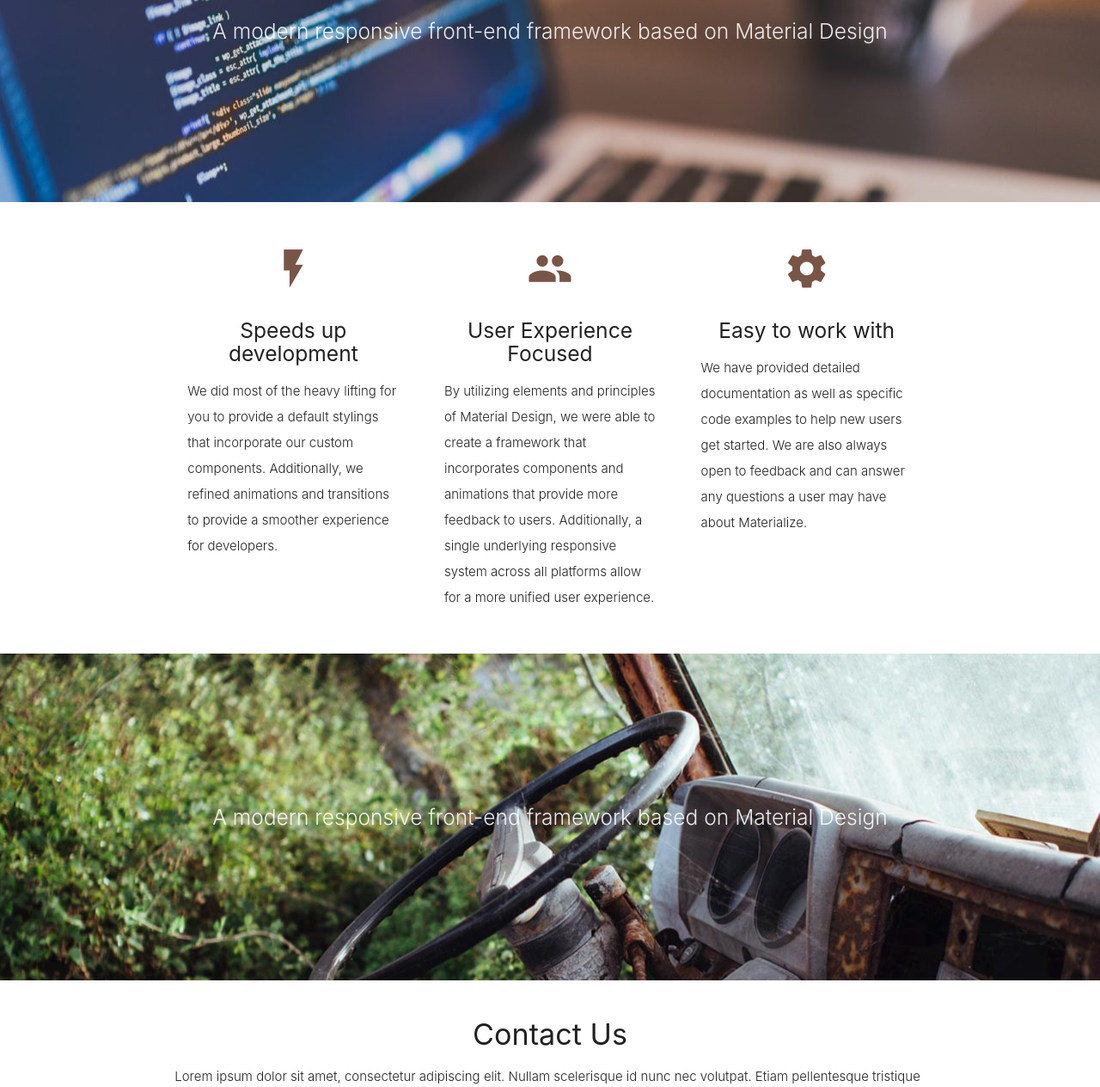
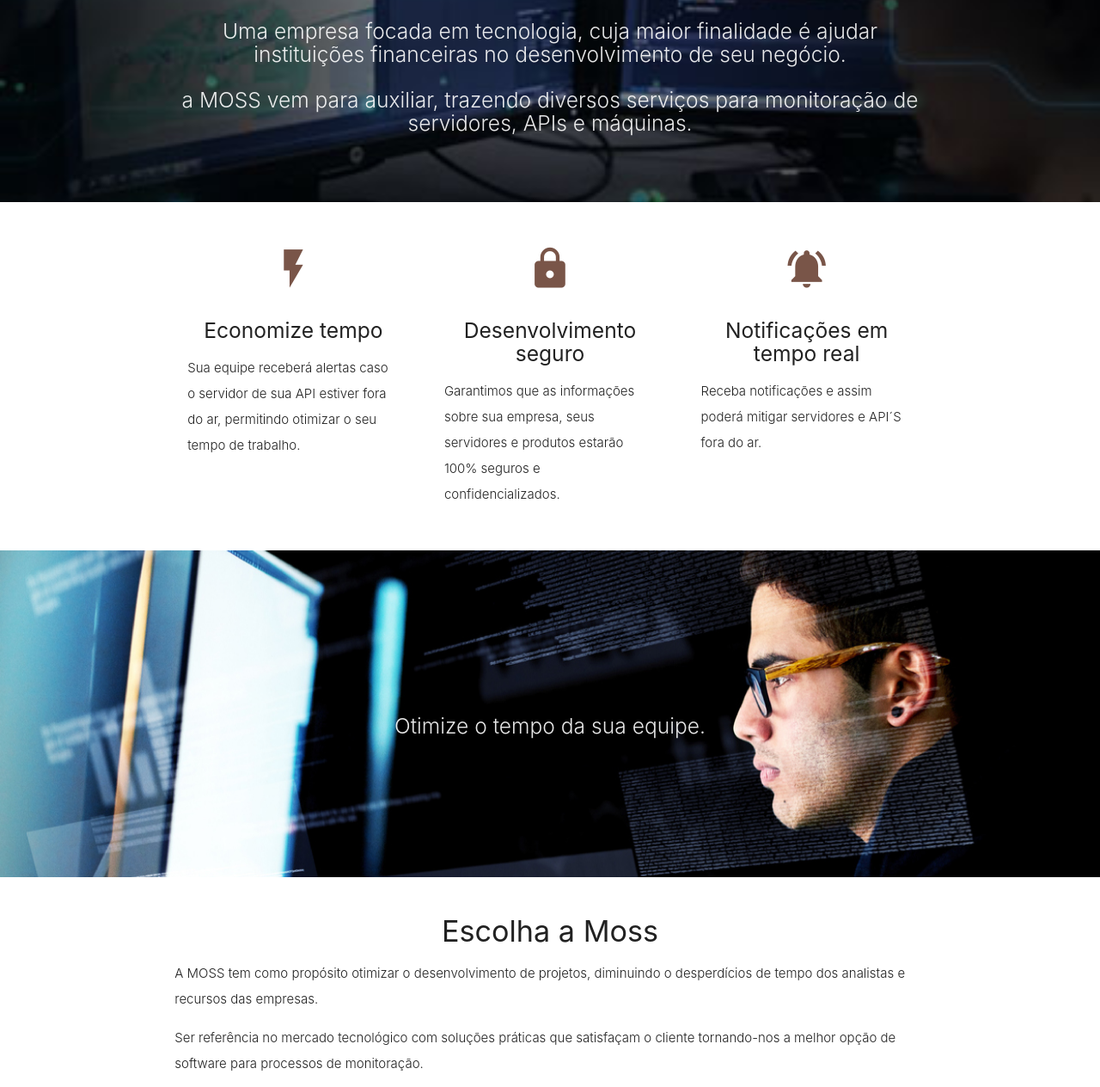
Before and after one commit to carinadidomenico/javapp, a plain HTML site: page Site institucional/Bootstrap/parallax-template/parallax-template/index.html in a window 1280 px wide. Shown: the part 209-1473 px from the top of the page at 86% size. Drawn offline with nearby package versions, Linux system fonts and the light colour scheme.

Commit message:
update site bootstrap 1.2

```diff
--- a/Site institucional/Bootstrap/parallax-template/parallax-template/index.html
+++ b/Site institucional/Bootstrap/parallax-template/parallax-template/index.html
@@ -3,7 +3,7 @@
 <head>
   <meta http-equiv="Content-Type" content="text/html; charset=UTF-8"/>
   <meta name="viewport" content="width=device-width, initial-scale=1"/>
-  <title>Parallax Template - Materialize</title>
+  <title>Moss-Monitoramento</title>
 
   <!-- CSS  -->
   <link href="https://fonts.googleapis.com/icon?family=Material+Icons" rel="stylesheet">
@@ -35,14 +35,16 @@
         <br><br>
         <h1 class="header center white-text text-lighten-2">MOSS</h1>
         <div class="row center">
-          <h5 class="header col s12 light">A modern responsive front-end framework based on Material Design</h5>
+          <h5 class="header col s12 light">Uma empresa focada em tecnologia, cuja maior finalidade é ajudar instituições financeiras no desenvolvimento de seu negócio.</h5>
+          <h5 class="header col s12 light"> a MOSS vem para auxiliar, trazendo diversos serviços para monitoração de servidores, APIs e máquinas.</h5>
+
         </div>
 
         <br><br>
 
       </div>
     </div>
-    <div class="parallax"><img src="background6.jpg" alt="Unsplashed background img 1"></div>
+    <div class="parallax"><img src="background10.jpg" alt="Unsplashed background img 1"></div>
   </div>
 
 
@@ -54,27 +56,27 @@
         <div class="col s12 m4">
           <div class="icon-block">
             <h2 class="center brown-text"><i class="material-icons">flash_on</i></h2>
-            <h5 class="center">Speeds up development</h5>
+            <h5 class="center">Economize tempo </h5>
 
-            <p class="light">We did most of the heavy lifting for you to provide a default stylings that incorporate our custom components. Additionally, we refined animations and transitions to provide a smoother experience for developers.</p>
+            <p class="light">Sua equipe receberá alertas caso o servidor de sua API estiver fora do ar, permitindo otimizar o seu tempo de trabalho.</p>
           </div>
         </div>
 
         <div class="col s12 m4">
           <div class="icon-block">
-            <h2 class="center brown-text"><i class="material-icons">group</i></h2>
-            <h5 class="center">User Experience Focused</h5>
+            <h2 class="center brown-text"><i class="material-icons">lock</i></h2>
+            <h5 class="center">Desenvolvimento seguro</h5>
 
-            <p class="light">By utilizing elements and principles of Material Design, we were able to create a framework that incorporates components and animations that provide more feedback to users. Additionally, a single underlying responsive system across all platforms allow for a more unified user experience.</p>
+            <p class="light">Garantimos que as informações sobre sua empresa, seus servidores e produtos estarão 100% seguros e confidencializados. </p>
           </div>
         </div>
 
         <div class="col s12 m4">
           <div class="icon-block">
-            <h2 class="center brown-text"><i class="material-icons">settings</i></h2>
-            <h5 class="center">Easy to work with</h5>
+            <h2 class="center brown-text"><i class="material-icons">notifications_active</i></h2>
+            <h5 class="center">Notificações em tempo real</h5>
 
-            <p class="light">We have provided detailed documentation as well as specific code examples to help new users get started. We are also always open to feedback and can answer any questions a user may have about Materialize.</p>
+            <p class="light">Receba notificações e assim poderá mitigar servidores e API´S fora do ar.</p>
           </div>
         </div>
       </div>
@@ -87,11 +89,11 @@
     <div class="section no-pad-bot">
       <div class="container">
         <div class="row center">
-          <h5 class="header col s12 light">A modern responsive front-end framework based on Material Design</h5>
+          <h5 class="header col s12 light"> <br>Otimize o tempo da sua equipe. </h5>
         </div>
       </div>
     </div>
-    <div class="parallax"><img src="background2.jpg" alt="Unsplashed background img 2"></div>
+    <div class="parallax"><img src="background12.jpg" alt="Unsplashed background img 2"></div>
   </div>
 
   <div class="container">
@@ -100,8 +102,14 @@
       <div class="row">
         <div class="col s12 center">
           <h3><i class="mdi-content-send brown-text"></i></h3>
-          <h4>Contact Us</h4>
-          <p class="left-align light">Lorem ipsum dolor sit amet, consectetur adipiscing elit. Nullam scelerisque id nunc nec volutpat. Etiam pellentesque tristique arcu, non consequat magna fermentum ac. Cras ut ultricies eros. Maecenas eros justo, ullamcorper a sapien id, viverra ultrices eros. Morbi sem neque, posuere et pretium eget, bibendum sollicitudin lacus. Aliquam eleifend sollicitudin diam, eu mattis nisl maximus sed. Nulla imperdiet semper molestie. Morbi massa odio, condimentum sed ipsum ac, gravida ultrices erat. Nullam eget dignissim mauris, non tristique erat. Vestibulum ante ipsum primis in faucibus orci luctus et ultrices posuere cubilia Curae;</p>
+          <h4>Escolha a Moss</h4>
+
+          <p class="left-align light"> A MOSS tem como propósito otimizar o desenvolvimento de projetos, diminuindo o desperdícios de tempo dos analistas e recursos das empresas. </p>
+          <p class="left-align light"> Ser referência no mercado tecnológico com soluções práticas que satisfaçam o cliente tornando-nos a melhor opção de software para processos de monitoração.  </p>
+          <p class="left-align light">Segurança - Como armazenamos informações sigilosas de várias instituições, sabemos que estas não podem ser compartilhadas. Por conta disso,
+            pregamos uma maior confidencialidade dos dados de nossos clientes.</p>
+          <p class="left-align light">Praticidade - Focamos em realizar atividades para que o cliente possa fazer o seu trabalho de forma fácil, rápida e eficiente.</p>
+          <p class="left-align light"></p>
         </div>
       </div>
 
```
Also changed, not shown: Site institucional/Bootstrap/parallax-template/parallax-template/background10.jpg (added), Site institucional/Bootstrap/parallax-template/parallax-template/background11.jpg (added), Site institucional/Bootstrap/parallax-template/parallax-template/background12.jpg (added), Site institucional/Bootstrap/parallax-template/parallax-template/background7.jpg (added), Site institucional/Bootstrap/parallax-template/parallax-template/background8.jpg (added), Site institucional/Bootstrap/parallax-template/parallax-template/background9.jpg (added).
